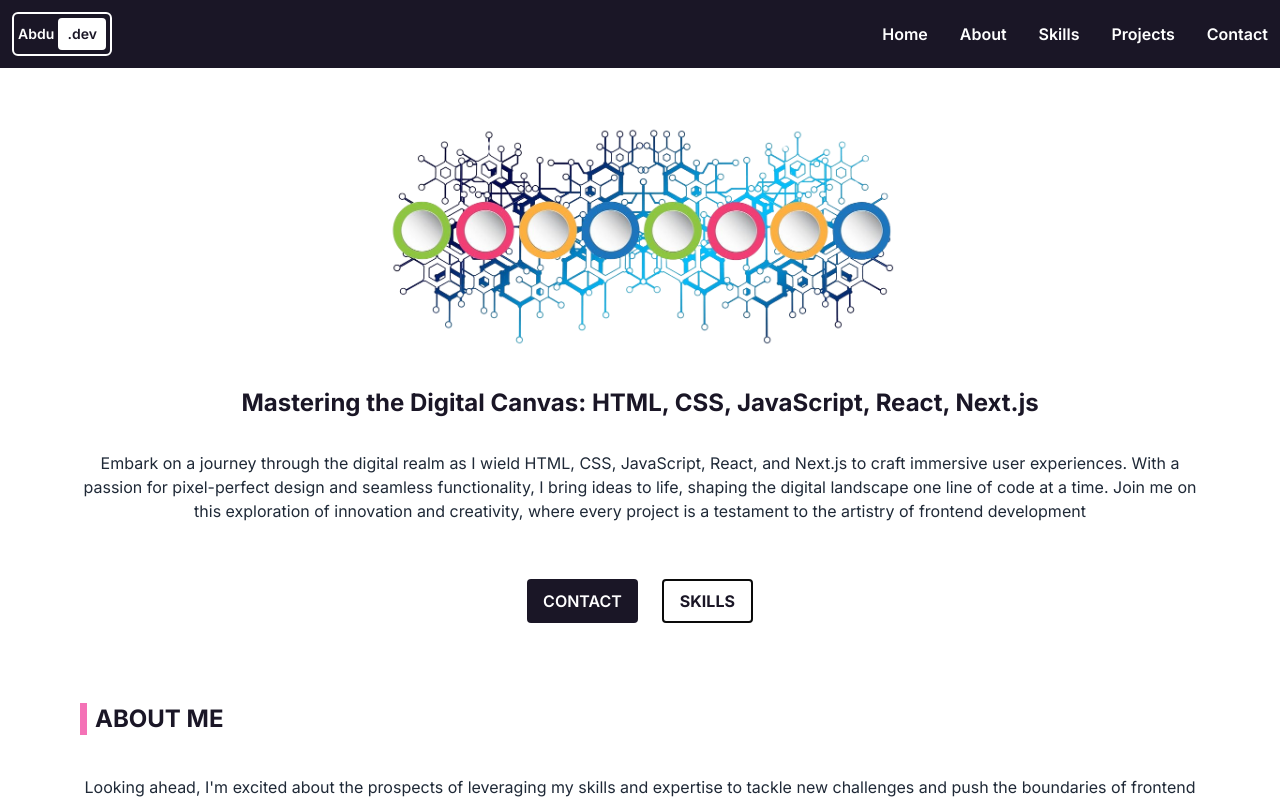
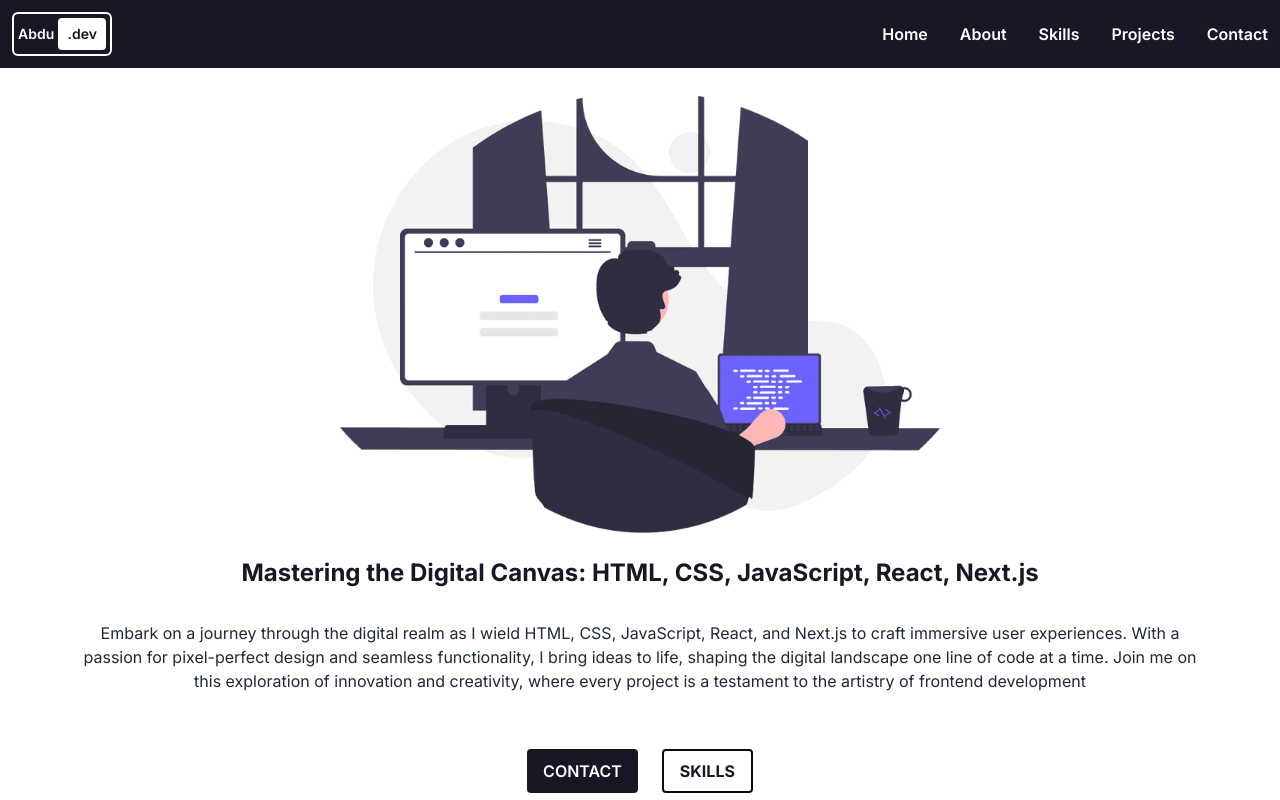
Before and after one commit to Abdu-alyousef/Portfolio_, a Next.js app: page / in a window 1280 px wide. Shown: the top 800 px of the page. Built offline with nearby package versions, Linux system fonts and the light colour scheme.

Commit message:
changed hero img

```diff
--- a/src/app/component/Contact.jsx
+++ b/src/app/component/Contact.jsx
@@ -22,14 +22,14 @@ export default function Contact() {
               <Image src="/email.svg" alt="Logo" width={20} height={20} />
               <p className="font-medium text-white  uppercase text-sm">Email</p>
               </div>
-              <span className="cursor-pointer text-pink-400 text-sm transition hover:text-sky-400 text-decoration-line:none">Abdu.alyousef95@gamil.com</span>
+              <span className="cursor-pointer text-pink-400 text-sm transition hover:text-sky-400">Abdu.alyousef95@gamil.com</span>
             </div>
             <div className="flex items-center justify-center gap-3">
                 <div className="flex items-center gap-2 ring-white ring-2 py-1 px-3 rounded-sm">
               <Image src="/call.svg" alt="Logo" width={20} height={20} />
               <p className="font-medium uppercase text-white  text-sm">PHONE</p>
               </div>
-              <span className="no-underline cursor-pointer text-pink-400 transition hover:text-sky-400  text-sm text-decoration-line:none">004915731073866</span>
+              <span className="no-underline cursor-pointer text-pink-400 transition hover:text-sky-400  text-sm">004915731073866</span>
             </div>
           </div>
         </div>
--- a/src/app/component/Main.jsx
+++ b/src/app/component/Main.jsx
@@ -18,8 +18,8 @@ export default function Main() {
         <div className="flex flex-col justify-center items-center gap-6 py-4">
           <div className="h-1/2 relative">
             <Image
-              src="/hero.png"
-              alt="nnn"
+              src="/hero-1.png"
+              alt="hero"
               width={600}
               height={600}
               className="object-contain"
--- a/src/app/globals.css
+++ b/src/app/globals.css
@@ -9,10 +9,7 @@ body,
 
 }
 
-.c-text {
-  --tw-text-opacity: 1;
-  color: rgb(237 100 166 / var(--tw-text-opacity));
-}
+
 .c-bg{
   background-color: #1a1626;
 }
```
Also changed, not shown: public/hero-1.png (added).
